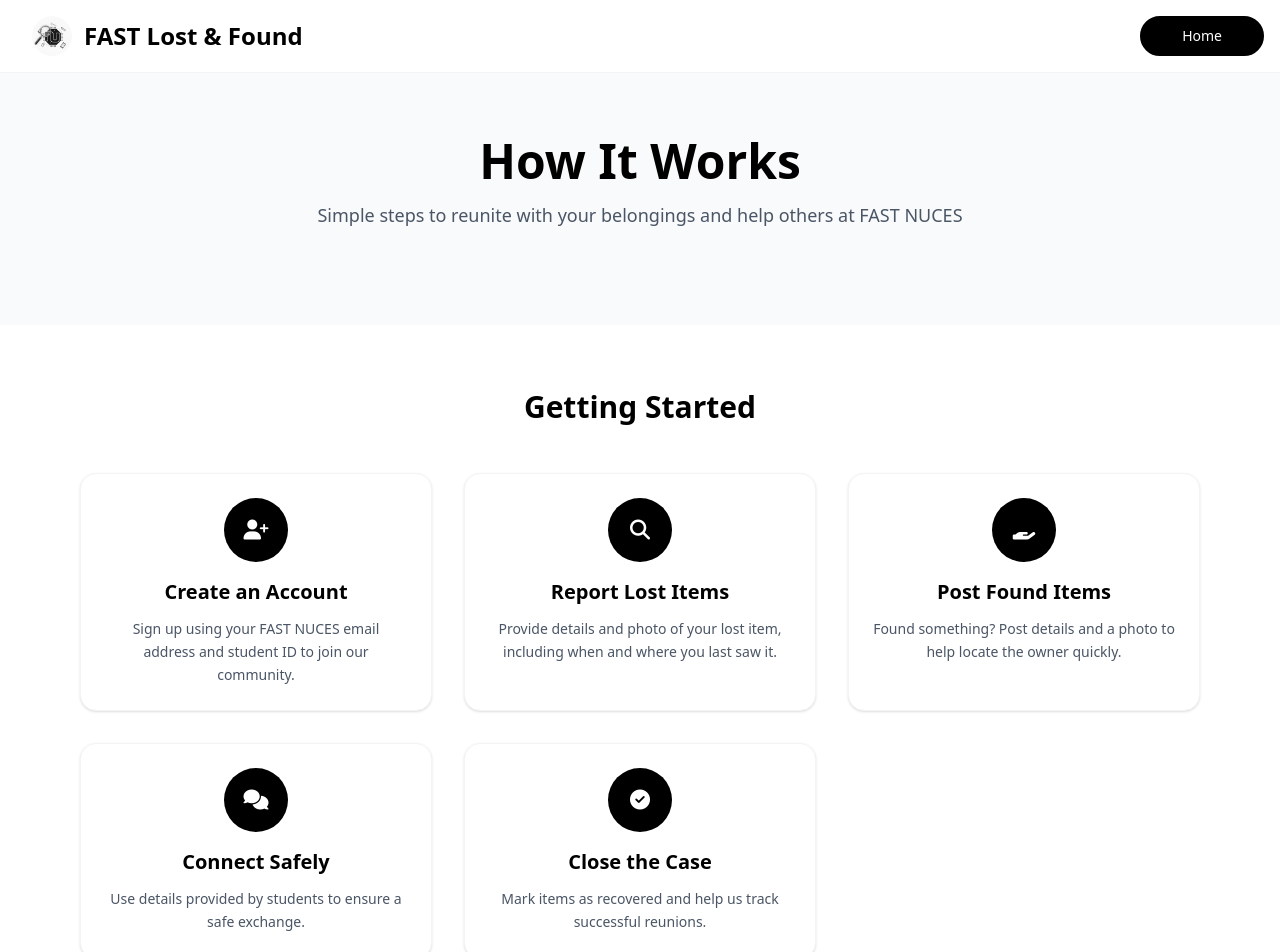
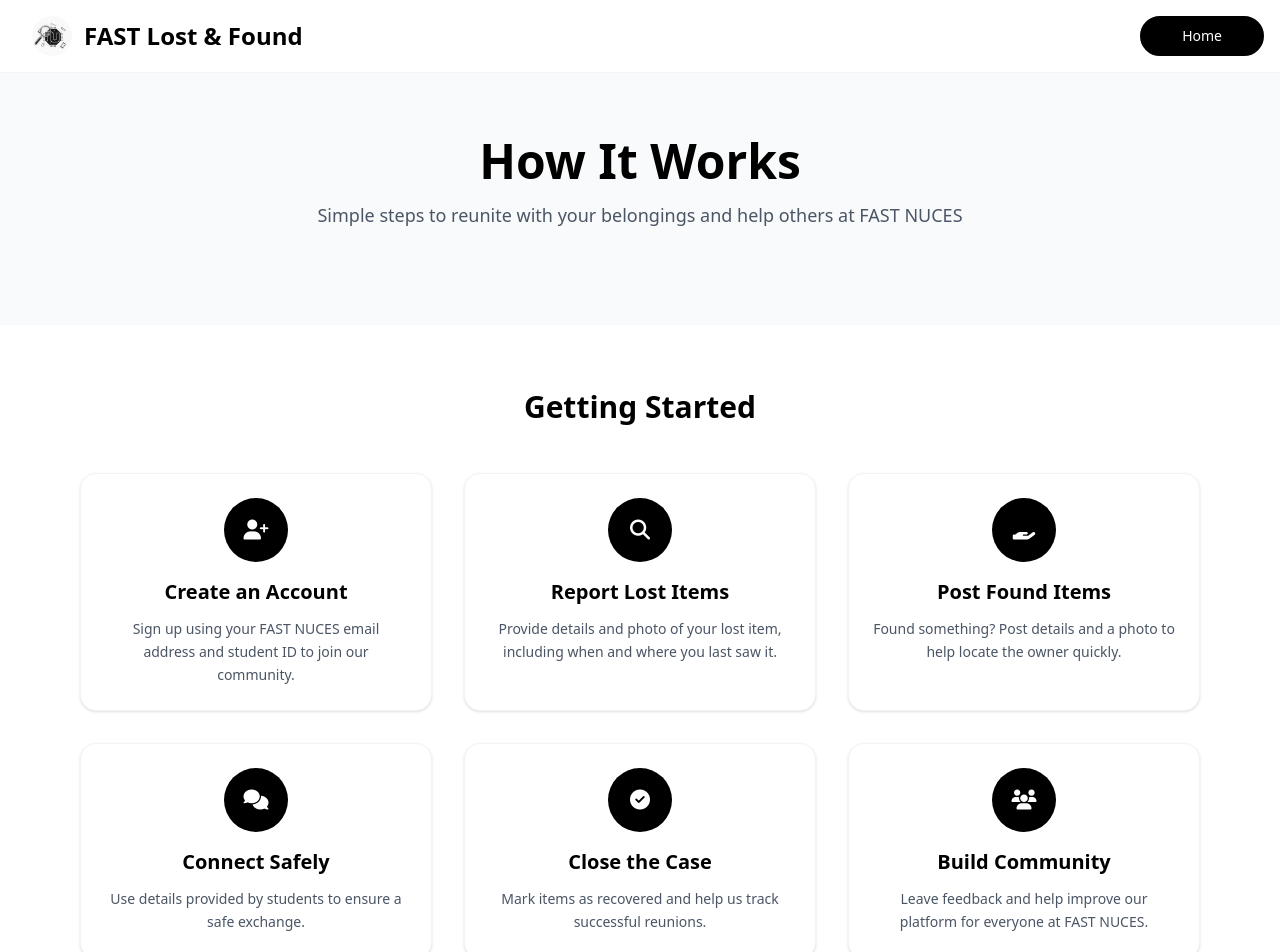
Before and after one commit to A-noob-in-Coding/lost-and-found, a React (Vite) app in the folder frontend/: page /howitworks in a window 1280 px wide. Shown: the top 952 px of the page. Built offline with nearby package versions, Linux system fonts and the light colour scheme.

Commit message:
Add new steps and item to HowItWorks and PreviewPage
Added a 'Build Community' step to the HowItWorks page to encourage user feedback and platform improvement. Also added a 'Silver Calculator' found item to the PreviewPage for better representation of found items.

```diff
--- a/frontend/src/pages/howItWorks.jsx
+++ b/frontend/src/pages/howItWorks.jsx
@@ -35,6 +35,11 @@
       title: "Close the Case",
       description: "Mark items as recovered and help us track successful reunions.",
       icon: "fa-check-circle"
+    },
+    {
+      title: "Build Community",
+      description: "Leave feedback and help improve our platform for everyone at FAST NUCES.",
+      icon: "fa-users"
     }
   ];
 
--- a/frontend/src/pages/previewPage.jsx
+++ b/frontend/src/pages/previewPage.jsx
@@ -103,6 +103,16 @@
       type: "Lost",
       image: "/icon.jpg",
       badge: "Lost"
+    },
+    {
+      id: 7,
+      title: "Silver Calculator",
+      description: "Found in the Math Department classroom",
+      location: "Math Department",
+      time: "3 hours ago",
+      type: "Found",
+      image: "/fast_nuces.png",
+      badge: "Found"
     }
   ];
 
```
